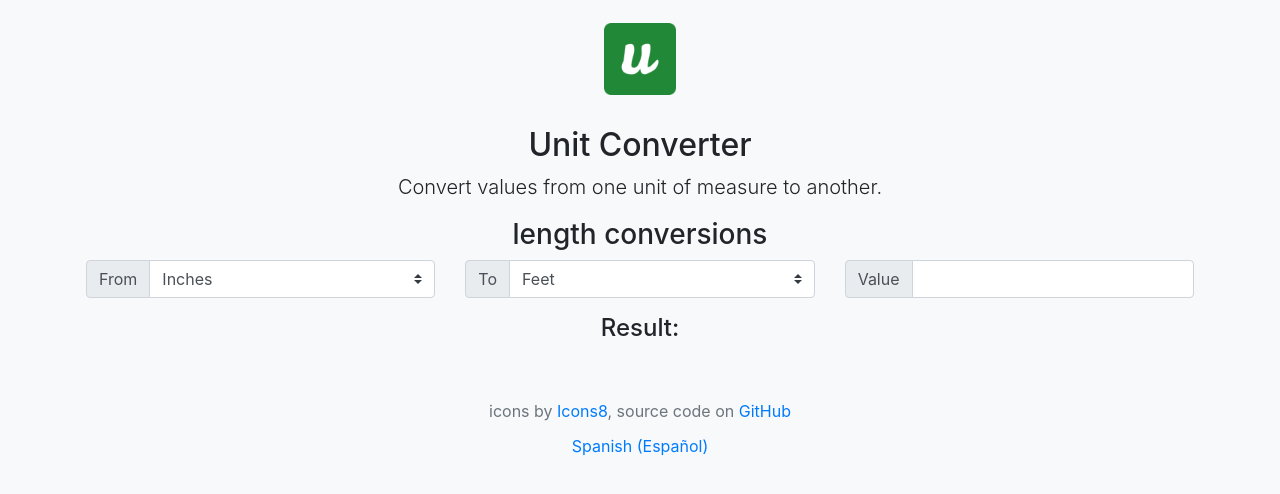
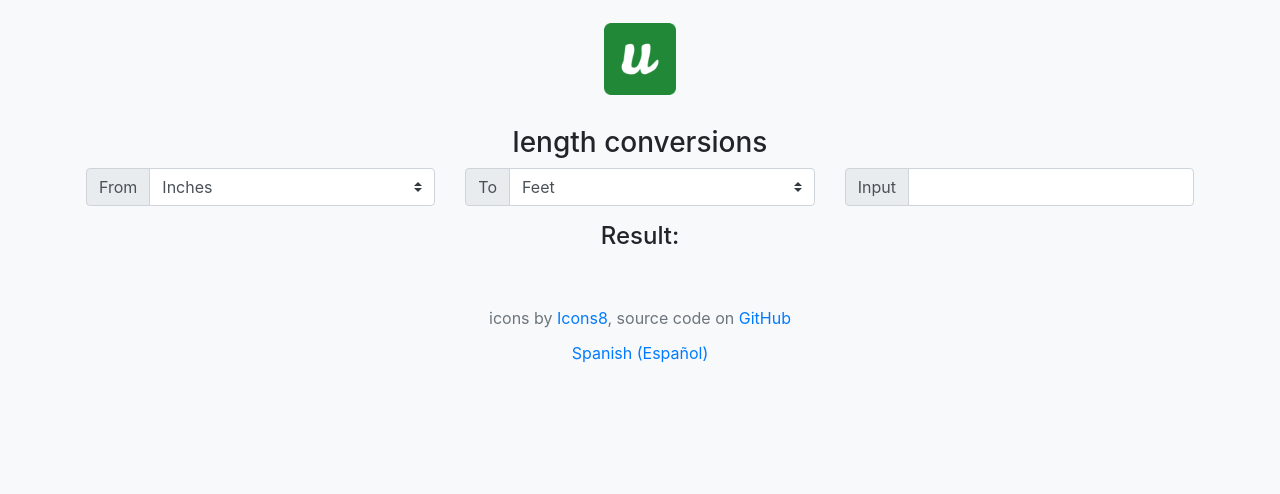
Before and after one commit to anuradha-lakruwan/unit-conversion-web-app, a React (Create React App) app: page /#/length in a window 1280 px wide. Shown: the top 494 px of the page. Built offline with nearby package versions, Linux system fonts and the light colour scheme.

Commit message:
remove headers

```diff
--- a/src/components/ConversionDisplay/ConversionDisplay.tsx
+++ b/src/components/ConversionDisplay/ConversionDisplay.tsx
@@ -24,10 +24,10 @@ const ConversionDisplay = (props: any) => {
   const detail = ConversionDetail(match.params.id);
 
   // Default the "from" to the first element.
-  const [fromUnit, setFromUnit] = useState<string>(detail?.units[0].resourceName ?? "");
+  const [sourceUnit, setSourceUnit] = useState<string>(detail?.units[0].resourceName ?? "");
 
   // Default the "to" to the first element that is not the "from" element. Assumes we always have 2=>
-  const [toUnit, setToUnit] = useState<string>(detail?.units.filter((unit) => unit.resourceName !== fromUnit)[0].resourceName ?? "");
+  const [targetUnit, setTargetUnit] = useState<string>(detail?.units.filter((unit) => unit.resourceName !== sourceUnit)[0].resourceName ?? "");
 
   if (detail === null || detail.units.length <= 1) {
     return (
@@ -49,7 +49,7 @@ const ConversionDisplay = (props: any) => {
       </Helmet>
       <Row>
         <Col className="text-center">
-        <h3>{t(detail.category)} {t("Header_Conversions")}</h3>
+        <h3>{t(`${detail.category}_Header`)}</h3>
         </Col>
       </Row>
       <Row xs="1" sm="1" md="3" lg="3">
@@ -58,7 +58,7 @@ const ConversionDisplay = (props: any) => {
             <InputGroup.Prepend>
               <InputGroup.Text id="inputGroup-sizing-default">{t("Convert_From")}</InputGroup.Text>
             </InputGroup.Prepend>
-<Form.Control as="select" custom defaultValue={fromUnit} onChange={(e) => setFromUnit(e.currentTarget.value)}>
+<Form.Control as="select" custom defaultValue={sourceUnit} onChange={(e) => setSourceUnit(e.currentTarget.value)}>
       {detail.units.map((unit) => (
         <option key={unit.resourceName} value={unit.resourceName}>{t(unit.resourceName)}</option>
       ))}
@@ -71,7 +71,7 @@ const ConversionDisplay = (props: any) => {
             <InputGroup.Prepend>
               <InputGroup.Text id="inputGroup-sizing-default">{t("Convert_To")}</InputGroup.Text>
             </InputGroup.Prepend>
-<Form.Control as="select" custom defaultValue={toUnit} onChange={(e) => setToUnit(e.currentTarget.value)}>
+<Form.Control as="select" custom defaultValue={targetUnit} onChange={(e) => setTargetUnit(e.currentTarget.value)}>
       {detail.units.map((unit) => (
         <option key={unit.resourceName} value={unit.resourceName}>{t(unit.resourceName)}</option>
       ))}
--- a/src/components/Header/Header.tsx
+++ b/src/components/Header/Header.tsx
@@ -1,10 +1,12 @@
-import React from "react";
+import React, { useEffect, useState } from "react";
 import { useTranslation } from "react-i18next";
 import { useHistory, useLocation } from "react-router-dom";
 
 const Header = () => {
   const { t } = useTranslation();
   const location = useLocation();
+  const [showHeader, setShowHeader] = useState<boolean>(true);
+
   let history = useHistory();
 
   function handleClick() {
@@ -12,6 +14,10 @@ const Header = () => {
       history.push("/");
     }
   }
+
+  useEffect(() => {
+    setShowHeader(location.pathname === "/");
+  }, [location.pathname]);
 
   return (
     <div className="text-center">
@@ -24,8 +30,10 @@ const Header = () => {
           height="72"
         />
       </button>
-      <h2>{t("App_Title")}</h2>
-      <p className="lead">{t("App_SubTitle")}</p>
+      {showHeader ?
+      <><h2>{t("App_Title")}</h2>
+      <p className="lead">{t("App_SubTitle")}</p></>
+      : <></>}
     </div>
   );
 };
--- a/src/translations/en-GB.json
+++ b/src/translations/en-GB.json
@@ -1,13 +1,20 @@
 {
     "App_Title": "Unit Converter",
     "App_SubTitle": "Convert values from one unit of measure to another.",
-    "Header_Conversions":"conversions",
     "Lang_English":"English",
     "Lang_Spanish":"Spanish (Español)",
-    "Convert_Value":"Value",
+    "Convert_Value":"Input",
     "Convert_From":"From",
     "Convert_To":"To",
     "Convert_Result":"Result",
+    "UnitGroup_Angle_Header":"angle conversions",
+    "UnitGroup_Area_Header":"area conversions",
+    "UnitGroup_Length_Header":"length conversions",
+    "UnitGroup_Speed_Header":"speed conversions",
+    "UnitGroup_Temp_Header":"temp conversions",
+    "UnitGroup_Time_Header":"time conversions",
+    "UnitGroup_Volume_Header":"volume conversions",
+    "UnitGroup_Weight_Header":"weight conversions",
     "UnitGroup_Angle":"angle",
     "UnitGroup_Area":"area",
     "UnitGroup_Length":"length",
--- a/src/translations/es-ES.json
+++ b/src/translations/es-ES.json
@@ -1,13 +1,20 @@
 {
     "App_Title": "Unit Converter",
     "App_SubTitle": "Convert values from one unit of measure to another.",
-    "Header_Conversions":"conversiones",
     "Lang_English":"Inglés (English)",
     "Lang_Spanish":"Español",
-    "Convert_Value":"Value",
+    "Convert_Value":"Input",
     "Convert_From":"De",
     "Convert_To":"Para",
     "Convert_Result":"Result",
+    "UnitGroup_Angle_Header":"conversiones de ángulo",
+    "UnitGroup_Area_Header":"conversiones de área",
+    "UnitGroup_Length_Header":"conversiones de longitud",
+    "UnitGroup_Speed_Header":"conversiones de velocidad",
+    "UnitGroup_Temp_Header":"conversiones de temperatura",
+    "UnitGroup_Time_Header":"conversiones de tiempo",
+    "UnitGroup_Volume_Header":"conversiones de volumen",
+    "UnitGroup_Weight_Header":"conversiones de peso",
     "UnitGroup_Angle":"ángulo",
     "UnitGroup_Area":"área",
     "UnitGroup_Length":"longitud",
```
